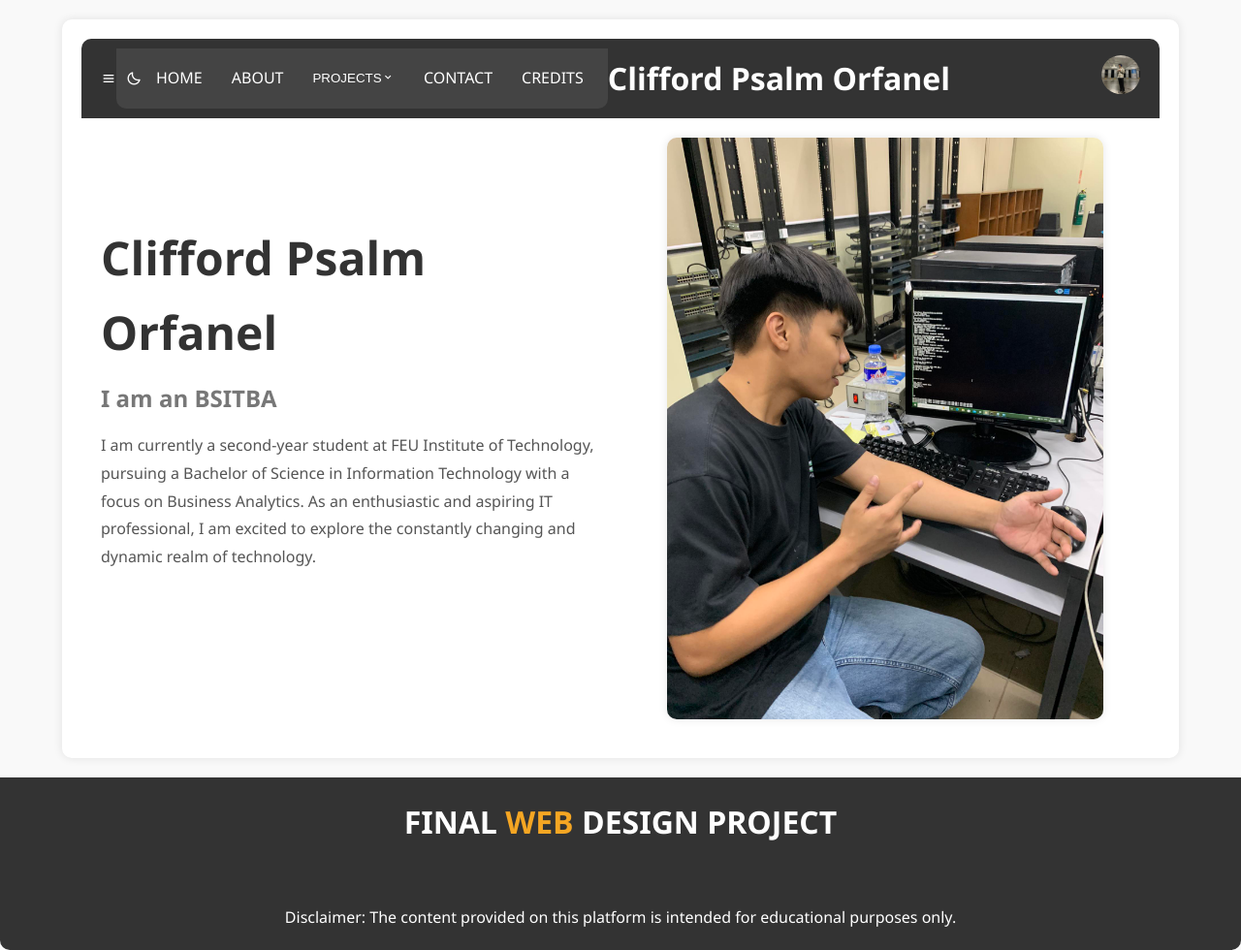
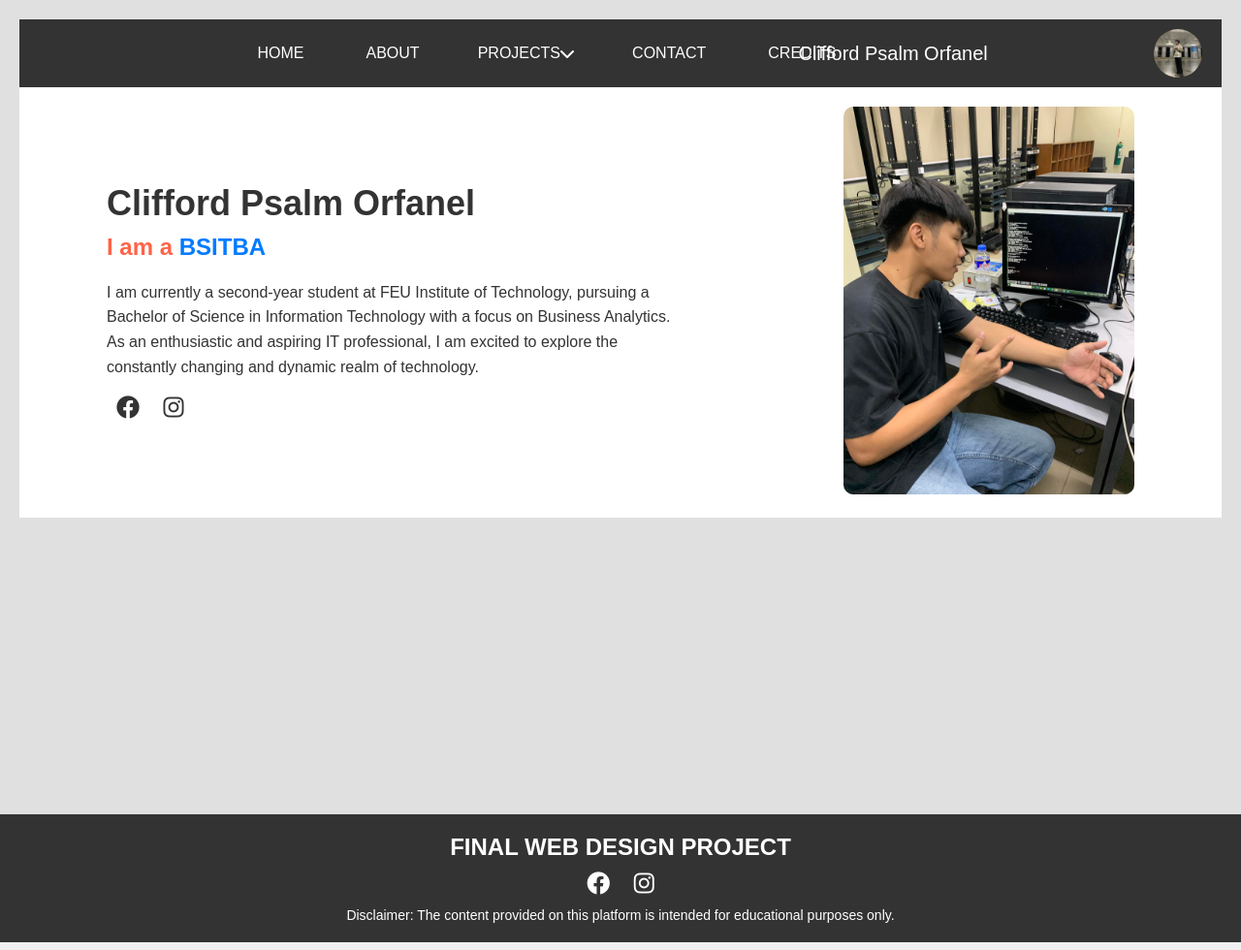
Before and after one commit to Orfanel-0205/WD-FINAL, a plain HTML site: page index.html in a window 1280 px wide. Shown: the whole page at 97% size. Drawn offline with nearby package versions, Linux system fonts and the light colour scheme.

Commit message:
fix: adjust container gap and change the design

```diff
--- a/assets/css/style.css
+++ b/assets/css/style.css
@@ -1,76 +1,56 @@
-/* Reset and general styling */
-* {
+
+body, html {
     margin: 0;
     padding: 0;
     box-sizing: border-box;
-}
-
-body {
-    font-family: 'Segoe UI', Tahoma, Geneva, Verdana, sans-serif;
-    line-height: 1.6;
-    background-color: #f9f9f9;
+    font-family: 'Arial', sans-serif;
+    background-color: #f0f0f0;
     color: #333;
-    margin: 0;
+    height: 100%;
+    width: 100%;
 }
 
 .bg-1 {
-    background-color: #fff;
+    background-color: #e0e0e0;
     padding: 20px;
-    border-radius: 10px;
-    box-shadow: 0 0 10px rgba(0, 0, 0, 0.1);
-    margin: 20px auto;
-    max-width: 1200px; /* Adjusted to maximize full website feel */
-    width: 90%; /* Responsive width */
+    height: 100%;
 }
 
-/* Header styles */
+
 .head {
     display: flex;
     justify-content: space-between;
     align-items: center;
+    background-color: #333;
     padding: 10px 20px;
-    background-color: #333;
     color: #fff;
-    border-radius: 10px 10px 0 0;
 }
 
-.head .name {
-    font-size: 2rem;
-    text-decoration: none;
-    color: #fff;
-    font-weight: bold;
+.custom-menu, .custom-moon {
+    font-size: 24px;
+    cursor: pointer;
 }
 
-.head .cc-im {
-    margin-left: auto;
-}
-
-.cc {
-    width: 40px;
-    height: 40px;
-    border-radius: 50%;
-    object-fit: cover; /* Ensure the image maintains aspect ratio */
-}
-
-/* Navigation styles */
 .nbar {
     display: flex;
-    justify-content: space-between;
     align-items: center;
-    background-color: #444;
-    padding: 10px;
-    border-radius: 0 0 10px 10px;
+    gap: 10%;
 }
 
 .nbar a {
     color: #fff;
-    text-decoration: none;
-    padding: 8px 15px;
-    transition: background-color 0.3s ease;
+    margin: 0 10px;
+    text-decoration:solid;
+    transition: color 0.3s;
 }
 
 .nbar a:hover {
-    background-color: #555;
+    color: #ff6347;
+    background-color: #444;
+    padding: 10px;
+    border-radius: 5px;
+    transition: all 0.3s ease-in-out;
+    transform: scale(1.1);
 }
 
 .subnav {
@@ -78,24 +58,20 @@ body {
 }
 
 .subnavbtn {
-    background-color: #444;
+    background: none;
+    border: none;
     color: #fff;
-    padding: 8px 15px;
-    border: none;
     cursor: pointer;
-    transition: background-color 0.3s ease;
-}
-
-.subnavbtn:hover {
-    background-color: #555;
+    display: flex;
+    align-items: center;
+    font-size: 16px;
 }
 
 .subnav-content {
     display: none;
     position: absolute;
-    background-color: #444;
+    background-color: #333;
     min-width: 160px;
-    box-shadow: 0px 8px 16px 0px rgba(0,0,0,0.2);
     z-index: 1;
 }
 
@@ -104,147 +80,151 @@ body {
     padding: 12px 16px;
     text-decoration: none;
     display: block;
-    transition: background-color 0.3s ease;
+    transition: background-color 0.3s;
 }
 
 .subnav-content a:hover {
-    background-color: #555;
+    background-color: #575757;
 }
 
 .subnav:hover .subnav-content {
     display: block;
 }
 
-/* Main section styles */
+.name {
+    font-size: 20px;
+    color: #fff;
+    text-decoration: none;
+}
+
+.cc-im {
+    display: flex;
+    justify-content: center;
+    align-items: center;
+}
+
+.cc {
+    border-radius: 50%;
+    width: 50px;
+    height: 50px;
+}
+
+/* Home Section Styles */
 .home {
     display: flex;
-    justify-content: space-between;
+    justify-content: space-around;
     align-items: center;
     padding: 20px;
+    background-color: #fff;
+    gap: 20px;
 }
 
 .h {
-    flex: 1;
-    padding-right: 20px; /* Adjusted spacing */
+    max-width: 600px;
 }
 
 .h h1 {
-    font-size: 3rem; /* Larger heading size for impact */
-    margin-bottom: 10px;
-    color: #333;
+    font-size: 36px;
+    margin: 0 0 10px;
+    animation: fadeInDown 1s;
 }
 
 .h h3 {
-    font-size: 1.5rem; /* Adjusted subheading size */
-    color: #777;
-    margin-bottom: 15px;
+    font-size: 24px;
+    color: #ff6347;
+    margin: 0 0 20px;
 }
 
 .h p {
-    color: #555;
-    line-height: 1.8;
+    font-size: 16px;
+    line-height: 1.6;
 }
 
-.h .socmed {
-    margin-top: 20px;
+.mul {
+    color: #007bff;
 }
 
-.h .socmed a {
+.socmed a {
+    margin: 0 10px;
     color: #333;
-    font-size: 1.8rem; /* Larger social media icon size */
-    margin-right: 15px;
-    transition: all 0.3s ease;
+    font-size: 24px;
+    transition: color 0.3s;
 }
 
-.h .socmed a:hover {
-    transform: translateY(-3px);
-}
-
-.h-img {
-    flex: 1;
-    display: flex;
-    justify-content: center;
+.socmed a:hover {
+    color: #ff6347;
+    animation: hover-spin 0.6s linear;
 }
 
 .h-img img {
-    max-width: 100%; /* Ensure image responsiveness */
-    max-height: 600px; /* Limit image height */
+    width: 300px;
     border-radius: 10px;
-    box-shadow: 0 0 10px rgba(0, 0, 0, 0.1);
-    object-fit: cover; /* Ensure the image maintains aspect ratio */
+    animation: fadeInUp 1s;
 }
 
-/* Footer styles */
+/* Footer Styles */
 .footer {
-    text-align: center;
     background-color: #333;
     color: #fff;
     padding: 20px;
-    border-radius: 0 0 10px 10px;
-    margin-top: 20px;
+    text-align: center;
 }
 
-.footer .ftext h1 {
-    font-size: 2rem; /* Adjusted footer heading size */
-    font-weight: bold;
-    margin-bottom: 10px;
+.ftext {
+    max-width: 800px;
+    margin: 0 auto;
 }
 
-.footer .ftext .fc {
-    color: #f5a623;
+.ftext h1 {
+    font-size: 24px;
+    margin: 0 0 10px;
 }
 
-.footer .fsoc a {
+.ftext .fsoc a {
+    margin: 0 10px;
     color: #fff;
-    font-size: 2rem; /* Larger social media icon size */
-    margin: 0 10px;
-    transition: all 0.3s ease;
+    font-size: 24px;
+    transition: color 0.3s;
 }
 
-.footer .fsoc a:hover {
-    transform: translateY(-3px);
+.ftext .fsoc a:hover {
+    color: #ff6347;
+    animation: hover-spin 0.6s linear;
 }
 
-/* Responsive design */
-@media (max-width: 1200px) {
-    .bg-1 {
-        max-width: 95%; /* Adjust for smaller screens */
+.ftext p {
+    font-size: 14px;
+    margin: 10px 0 0;
+}
+
+
+@keyframes fadeInDown {
+    from {
+        opacity: 0;
+        transform: translateY(-20px);
+    }
+    to {
+        opacity: 1;
+        transform: translateY(0);
     }
 }
 
-@media (max-width: 768px) {
-    .head {
-        flex-direction: column;
-        text-align: center;
+@keyframes fadeInUp {
+    from {
+        opacity: 0;
+        transform: translateY(20px);
     }
-
-    .nbar {
-        flex-direction: column;
-        text-align: center;
-    }
-
-    .subnav {
-        margin-top: 10px;
-    }
-
-    .home {
-        flex-direction: column;
-        text-align: center;
-    }
-
-    .h h1 {
-        font-size: 2.5rem; /* Adjusted size for smaller screens */
-    }
-
-    .h .socmed a {
-        font-size: 1.5rem; /* Smaller size for social media icons */
-    }
-
-    .footer .ftext h1 {
-        font-size: 1.5rem; /* Adjusted footer heading size */
-    }
-
-    .footer .fsoc a {
-        font-size: 1.5rem; /* Smaller size for social media icons */
+    to {
+        opacity: 1;
+        transform: translateY(0);
     }
 }
+
+@keyframes hover-spin {
+    from {
+        transform: rotate(0deg);
+    }
+    to {
+        transform: rotate(360deg);
+    }
+}
--- a/index.html
+++ b/index.html
@@ -2,44 +2,30 @@
 <html lang="en">
 <head>
     <meta charset="UTF-8">
-    <meta http-equiv="X-UA-Compatible" content="IE-edge">
+    <meta http-equiv="X-UA-Compatible" content="IE=edge">
     <meta name="viewport" content="width=device-width, initial-scale=1.0">
 
     <link rel="stylesheet" href="/assets/css/style.css">
-    <link href='https://unpkg.com/boxicons@2.1.4/css/boxicons.min.css' rel='stylesheet'>
     <link rel="icon" type="image/x-icon" href="./assets/img/favicon-32x32.png">
+    <link rel="stylesheet" href="https://cdnjs.cloudflare.com/ajax/libs/font-awesome/6.0.0-beta3/css/all.min.css">
 
     <title>Home Page</title>
-
-    <!-- Google tag (gtag.js) -->
-    <script async src="https://www.googletagmanager.com/gtag/js?id=G-P0GTNZW1SV"></script>
-    <script>
-      window.dataLayer = window.dataLayer || [];
-      function gtag(){dataLayer.push(arguments);}
-      gtag('js', new Date());
-
-      gtag('config', 'G-P0GTNZW1SV');
-    </script>
 </head>
 <body>
     <div class="bg-1">
-
         <header class="head">
-            <i class='bx bx-menu' id="menu"></i>
-            <!-- <i class='bx bx-sun' id="sun" ></i> -->
+            <i class='custom-menu' id="menu"></i>
 
             <nav class="nbar">
-                <i class='bx bx-moon' id="moon" ></i>
-
+                <i class='custom-moon' id="moon"></i>
                 <a href="index.html" class="click">HOME</a>
                 <a href="pages/aboutme.html" class="">ABOUT</a>
                 <div class="subnav">
-                  <button class="subnavbtn" onclick="location.href='pages/proj.html' " >PROJECTS<i class='bx bx-chevron-down'></i></button>
+                  <button class="subnavbtn" onclick="location.href='pages/proj.html'">PROJECTS <i class='fas fa-chevron-down'>  </i></button>
                   <div class="subnav-content">
                     <a href="pages/awd.html">WEB DESIGNS</a>
                   </div>
                 </div>
-
                 <a href="pages/cont.html">CONTACT</a>
                 <a href="pages/credit.html">CREDITS</a>
             </nav>
@@ -51,40 +37,32 @@
         </header>
 
         <section class="home" id="home">
-        <div class="h" >
+            <div class="h">
                 <h1>Clifford Psalm Orfanel</h1>
-            <h3>I am an <span class="mul">BSITBA</span> </h3>
+                <h3>I am a <span class="mul">BSITBA</span></h3>
                 <p>I am currently a second-year student at FEU Institute of Technology, pursuing a Bachelor of Science in Information Technology with a focus on Business Analytics. As an enthusiastic and aspiring IT professional, I am excited to explore the constantly changing and dynamic realm of technology.</p>
 
                 <div class="socmed">
-                <a href="#"><i class='https://www.facebook.com/clifford.orfanel/'></i></a>
-          <a href="#"><i class='https://www.instagram.com/fordaintdead/' ></i></a>
-
+                    <a href="https://www.facebook.com/clifford.orfanel"><i class="fa-brands fa-facebook hover-spin"></i></a>
+                    <a href="https://www.instagram.com/fordaintdead/"><i class="fa-brands fa-instagram hover-spin"></i></a>
                 </div>
             </div>
 
             <div class="h-img">
                 <img src="assets/img/441930533_975816594262388_8791712594973653961_n.jpg">
             </div>
-
         </section>
     </div>
 
-    <footer class="footer" >
+    <footer class="footer">
         <div class="ftext">
             <h1>FINAL<span class="fc"> WEB</span> DESIGN <span> PROJECT</span> </h1>
             <div class="fsoc">
-                <a href="#"><i class='https://www.facebook.com/clifford.orfanel/'></i></a>
-
-                <a href="#"><i class='https://www.instagram.com/fordaintdead/' ></i></a>
-
+                <a href="https://www.facebook.com/clifford.orfanel/"><i class="fa-brands fa-facebook hover-spin"></i></a>
+                <a href="https://www.instagram.com/fordaintdead/"><i class="fa-brands fa-instagram hover-spin"></i></a>
             </div>
             <p>Disclaimer: The content provided on this platform is intended for educational purposes only.</p>
         </div>
     </footer>
-
-    <script src="https://unpkg.com/typed.js@2.0.16/dist/typed.umd.js"></script>
-    <script src="assets/js/lab.js"></script>
-
 </body>
 </html>
```
Also changed, not shown: assets/js/script.js (+12 -0 lines). Lines whose indentation alone changed are shown as unchanged.
